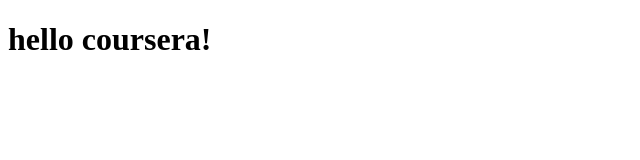
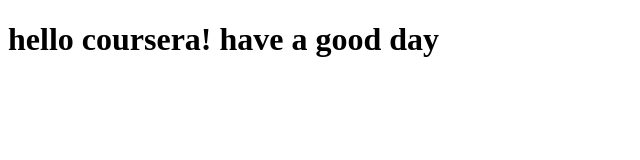
Before and after one commit to R-ay-W/coursera-test, a plain HTML site: page site/index.html in a window 1280 px wide. Shown: the whole page, without its empty margins (0-640 px from the left). Drawn offline with Linux system fonts and the light colour scheme.

Commit message:
small addition

```diff
--- a/site/index.html
+++ b/site/index.html
@@ -6,6 +6,6 @@
 	<title>hello coursera</title>
 </head>
 <body>
-	<h1>hello coursera!</h1>
+	<h1>hello coursera! have a good day</h1>
 </body>
 </html>
```
